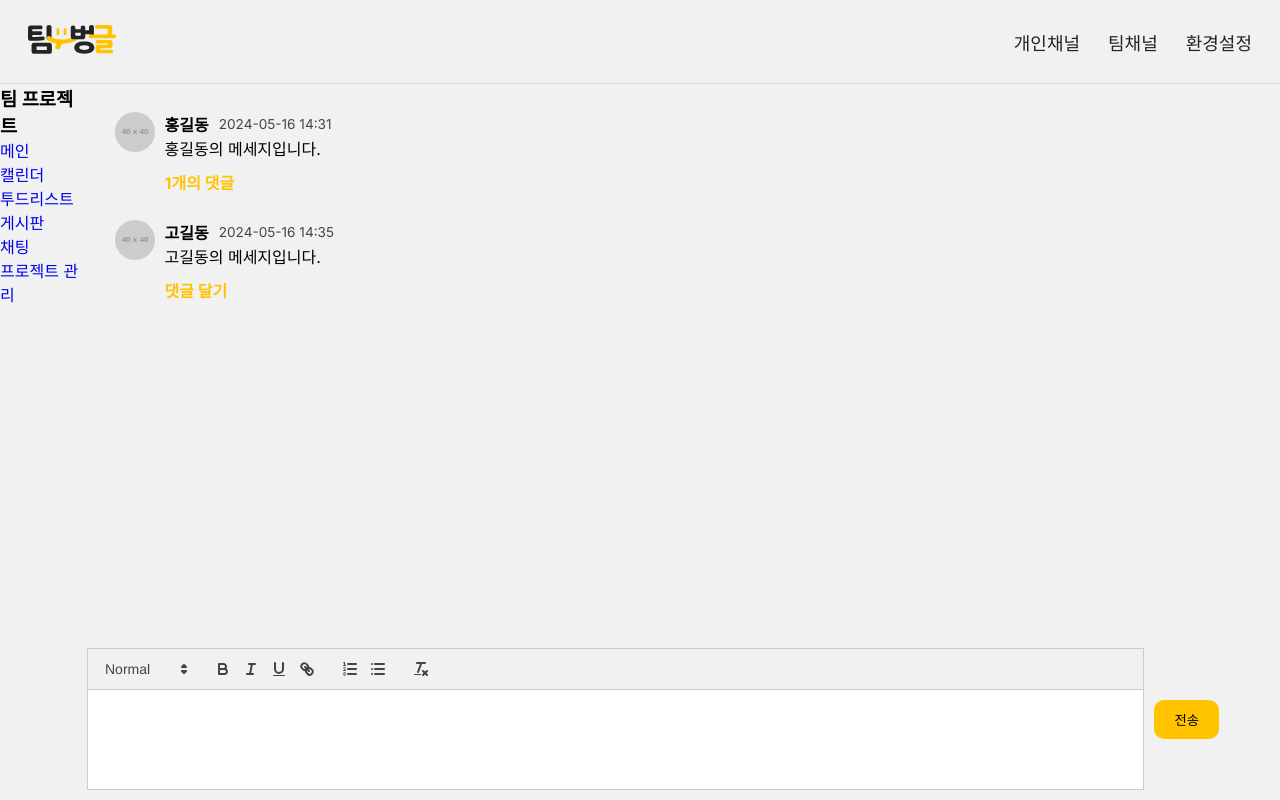
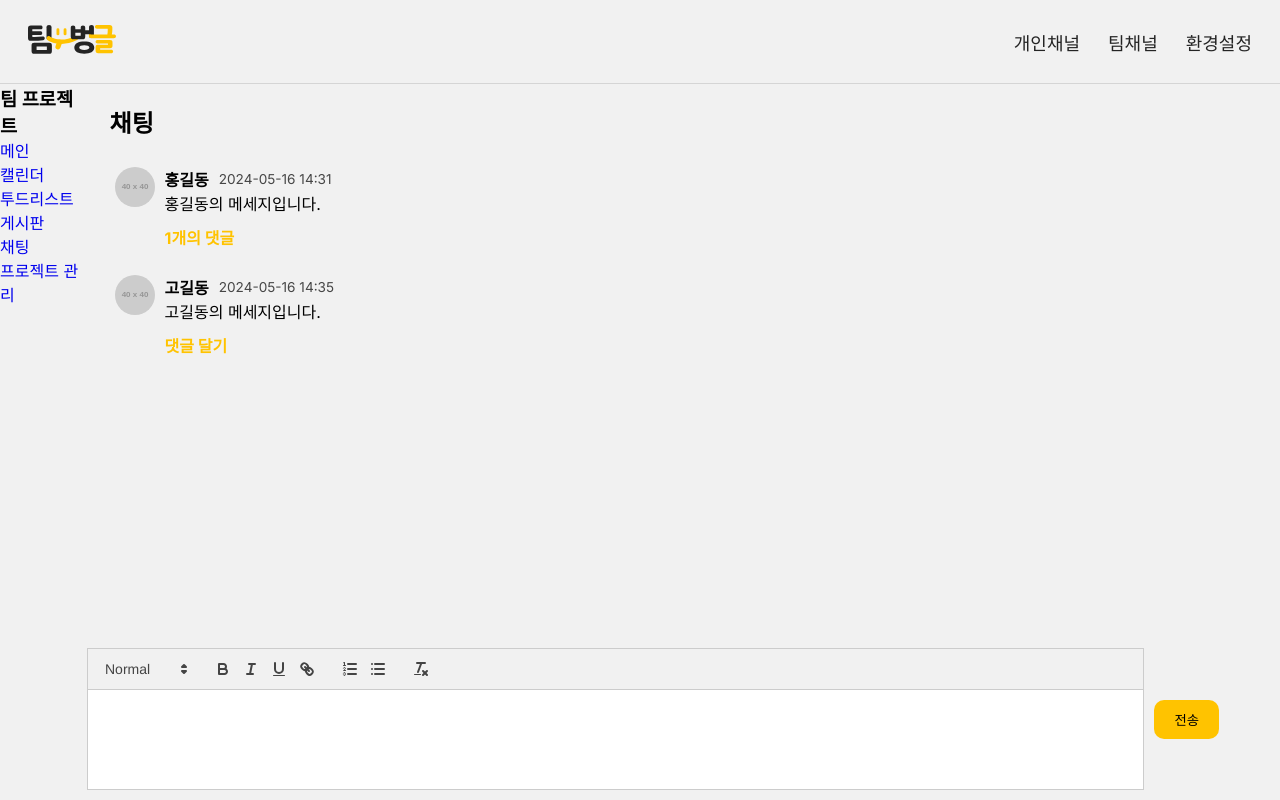
Before and after one commit to kimsudang/passion-mansour-teambeam-frontend, a Next.js app in the folder teambeam/: page /teamPage/teamChatting in a window 1280 px wide. Built offline with nearby package versions, Linux system fonts and the light colour scheme; a web font is replaced by a local one.

Commit message:
Design: 채팅UI 타이틀 추가 #2

```diff
--- a/teambeam/app/teamPage/teamChatting/page.tsx
+++ b/teambeam/app/teamPage/teamChatting/page.tsx
@@ -5,6 +5,7 @@ import './styles/main.scss';
 const TeamChatting: React.FC = () => {
   return (
     <div className="container">
+      <h2 className="chatTitle">채팅</h2>
         <div className="chat-area">
           <ChatList />
         </div>
--- a/teambeam/app/teamPage/teamChatting/styles/main.scss
+++ b/teambeam/app/teamPage/teamChatting/styles/main.scss
@@ -12,9 +12,9 @@ html {
   padding: 0px;
 }
 
-.mainContent {
-  display: flex;
-  flex: 1;
+.chatTitle {
+  margin-left: 23px;
+  margin-top: 20px;
 }
 
 .chatArea {
```
Also changed, not shown: teambeam/app/teamPage/teamCalendar/styles/main.scss (added).
